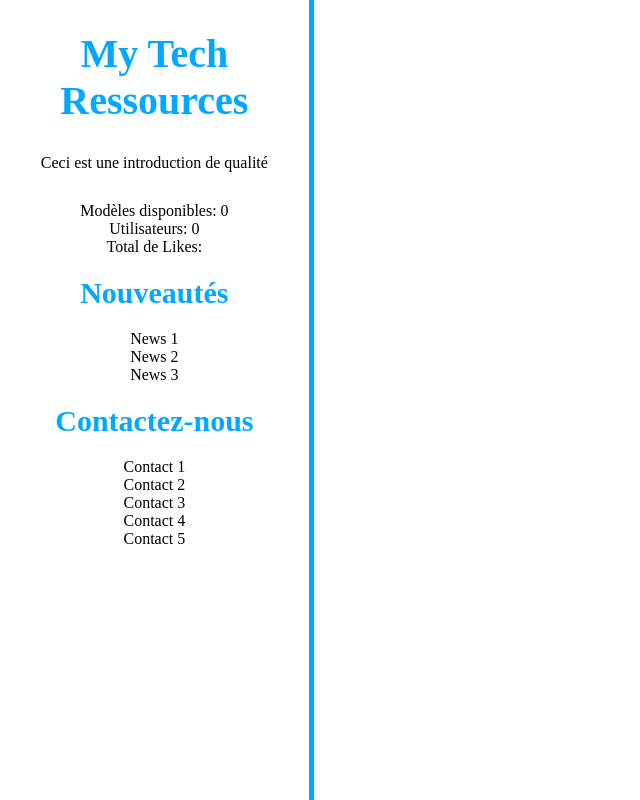
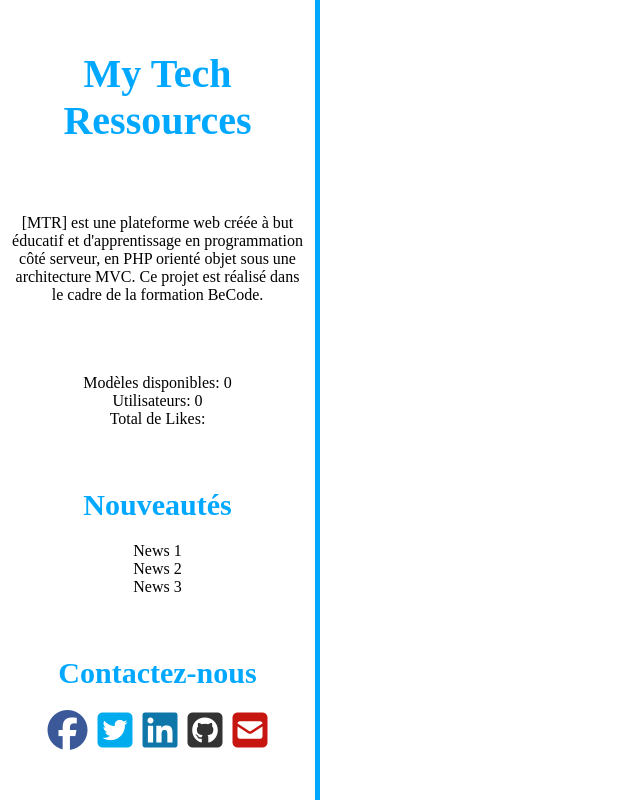
Before and after one commit to j-pard/PHP-miniblog, a PHP site: page / in a window 1280 px wide. Shown: the whole page, without its empty margins (0-640 px from the left). Run offline with PHP 8.4, Linux system fonts and the light colour scheme; data that the repository does not hold is empty; a stand-in replaces the project's code that opens the database connection; some libraries are stand-ins or nearby versions.

Commit message:
Section infos

```diff
--- a/assets/css/style.css
+++ b/assets/css/style.css
@@ -2,6 +2,8 @@
   padding: 0;
   margin: 0;
   outline: none;
+  -webkit-box-sizing: border-box;
+          box-sizing: border-box;
 }
 
 body {
@@ -69,6 +71,7 @@ body main section.items-container .items {
 
 body main section.items-container .items img {
   height: 300px;
+  max-width: 100%;
   width: auto;
 }
 
@@ -123,8 +126,20 @@ body main section.items-container .items footer form input[type='submit'] {
 body main section.infos-container {
   width: 25%;
   height: 100vh;
+  max-height: 100vh;
   border-right: 5px solid #00a8ff;
+  display: -webkit-box;
+  display: -ms-flexbox;
+  display: flex;
+  -webkit-box-orient: vertical;
+  -webkit-box-direction: normal;
+      -ms-flex-direction: column;
+          flex-direction: column;
+  -webkit-box-pack: justify;
+      -ms-flex-pack: justify;
+          justify-content: space-between;
   text-align: center;
+  padding: 20px 10px 50px 10px;
 }
 
 body main section.infos-container ul {
@@ -135,6 +150,46 @@ body main section.infos-container ul.stats-list {
   margin-top: 30px;
 }
 
+body .socials-list {
+  display: -webkit-box;
+  display: -ms-flexbox;
+  display: flex;
+  -webkit-box-orient: horizontal;
+  -webkit-box-direction: normal;
+      -ms-flex-direction: row;
+          flex-direction: row;
+  -webkit-box-pack: center;
+      -ms-flex-pack: center;
+          justify-content: center;
+  -ms-flex-wrap: nowrap;
+      flex-wrap: nowrap;
+}
+
+body .socials-list i {
+  font-size: 40px;
+  margin: 0 5px;
+}
+
+body .facebook {
+  color: #3b5998;
+}
+
+body .twitter {
+  color: #00acee;
+}
+
+body .linkedin {
+  color: #0e76a8;
+}
+
+body .github {
+  color: #333;
+}
+
+body .gmail {
+  color: #c71610;
+}
+
 body .not-displayed {
   display: none;
 }
--- a/assets/scss/_colors.scss
+++ b/assets/scss/_colors.scss
@@ -6,6 +6,7 @@ $google-plus: #dd4b39;
 $twitter: #00acee;
 $dribbble: #EA4C89;
 $facebook: #3b5998;
-$linkedIn: #0e76a8;
+$linkedin: #0e76a8;
 $youtube: #FF0000;
-$linkedIn: #0e76a8;
+$github: #333;
+$gmail: #c71610;
--- a/assets/scss/_reset.scss
+++ b/assets/scss/_reset.scss
@@ -2,6 +2,7 @@
   padding: 0;
   margin: 0;
   outline: none;
+  box-sizing: border-box;
 }
 
 body {
--- a/assets/scss/style.scss
+++ b/assets/scss/style.scss
@@ -9,10 +9,6 @@ body {
             display: flex;
             flex-direction: row;
             flex-wrap: nowrap;
-
-            section {
-
-            }
 
             section.items-container {
                   width: 75%;
@@ -32,6 +28,7 @@ body {
 
                         img {
                               height: 300px;
+                              max-width: 100%;
                               width: auto;
                         }
 
@@ -82,9 +79,17 @@ body {
             section.infos-container {
                   width: 25%;
                   height: 100vh;
+                  max-height: 100vh;
                   border-right: 5px solid $secondary;
 
+                  display: flex;
+                  flex-direction: column;
+                  justify-content: space-between;
+
                   text-align: center;
+
+                  padding: 20px 10px 50px 10px;
+
                   ul {
                         list-style: none;
                   }
@@ -95,6 +100,40 @@ body {
             }
       }
 
+      // GENERAL SETUP
+
+      .socials-list {
+            display: flex;
+            flex-direction: row;
+            justify-content: center;
+            flex-wrap: nowrap;
+
+            i {
+                  font-size: 40px;
+                  margin: 0 5px;
+            }
+      }
+
+      .facebook {
+            color: $facebook;
+      }
+
+      .twitter {
+            color: $twitter;
+      }
+
+      .linkedin {
+            color: $linkedin;
+      }
+
+      .github {
+            color: $github;
+      }
+
+      .gmail {
+            color: $gmail;
+      }
+
       .not-displayed {
             display: none;
       }
--- a/views/infos_main.php
+++ b/views/infos_main.php
@@ -1,27 +1,26 @@
 <?php
 
-      echo "<h1>My <span>Tech</span> Ressources</h1>" .
-            "<p>Ceci est une introduction de qualité</p>";
+      echo  "<h1>My <span>Tech</span> Ressources</h1>" .
+            "<p>
+                  [MTR] est une plateforme web créée à but éducatif et d'apprentissage en programmation côté serveur,
+                  en PHP orienté objet sous une architecture MVC.
 
-            include 'stats.php';
+                  Ce projet est réalisé dans le cadre de la formation BeCode.
+            </p>";
 
-      echo "<div>" .
-                  "<h2>Nouveautés</h2>" .
-                  "<ul>" .
-                        "<li>News 1</li>" .
-                        "<li>News 2</li>" .
-                        "<li>News 3</li>" .
-                  "</ul>" .
-            "</div>" .
+            include 'sub_views/stats.php';
+
+      echo  "<div>" .
+                  "<h2>Nouveautés</h2>";
+
+                  include 'sub_views/news.php';
+
+      echo  "</div>" .
             "<div>" .
-                  "<h2>Contactez-nous</h2>" .
-                  "<ul>" .
-                        "<li>Contact 1</li>" .
-                        "<li>Contact 2</li>" .
-                        "<li>Contact 3</li>" .
-                        "<li>Contact 4</li>" .
-                        "<li>Contact 5</li>" .
-                  "</ul>" .
-            "<div>";
+                  "<h2>Contactez-nous</h2>";
+
+                  include 'sub_views/socials.php';
+
+      echo  "<div>";
 
 ?>
--- /dev/null
+++ b/views/sub_views/news.php
@@ -0,0 +1,9 @@
+<?php
+
+      echo "<ul>
+                  <li>News 1</li>
+                  <li>News 2</li>
+                  <li>News 3</li>
+            </ul>"
+
+?>
--- /dev/null
+++ b/views/sub_views/socials.php
@@ -0,0 +1,10 @@
+<?php
+
+      echo  "<ul class='socials-list'>
+                  <li><a href='https://www.facebook.com/jonathan.pardons' target='_blank'><i class='fab fa-facebook facebook'></i></a></li>
+                  <li><a href='https://twitter.com/PardonsJ' target='_blank'><i class='fab fa-twitter-square twitter'></i></a></li>
+                  <li><a href='https://www.linkedin.com/in/pardons-jonathan/' target='_blank'><i class='fab fa-linkedin linkedin'></i></a></li>
+                  <li><a href='https://github.com/j-pard' target='_blank'><i class='fab fa-github-square github'></i></a></li>
+                  <li><a href='#'><i class='fas fa-envelope-square gmail'></i></a></li>
+            </ul>";
+?>
```
Also changed, not shown: views/sub_views/stats.php (renamed from views/stats.php).
